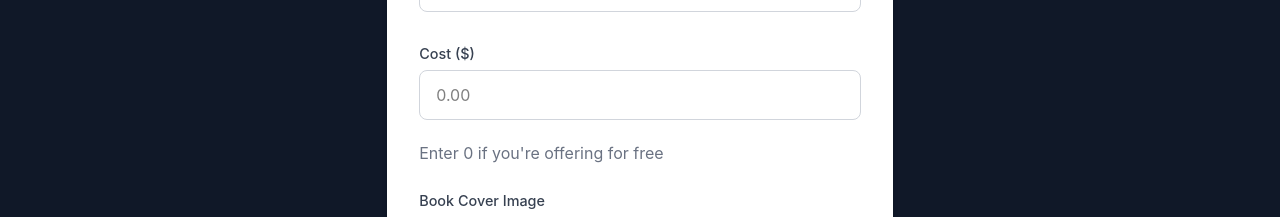
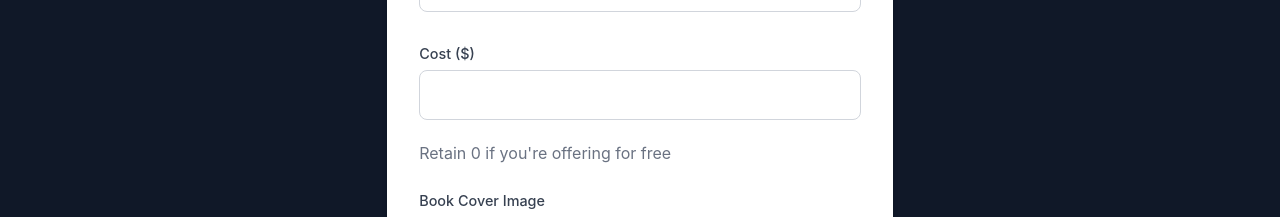
Before and after one commit to sethunath2003/CollegeConnect, a React (Vite) app in the folder frontend/: page /bookexchange/post in a window 1280 px wide. Shown: the part 724-941 px from the top of the page. Built offline with nearby package versions, Linux system fonts and the light colour scheme; sample sign-in values are in the browser's storage.

Commit message:
fix(PostBook): ensure cost is a number and update input step for cost field

```diff
--- a/frontend/src/modules/Books/PostBook.jsx
+++ b/frontend/src/modules/Books/PostBook.jsx
@@ -152,11 +152,15 @@ const PostBook = () => {
       const bookFormData = new FormData();
 
       for (const key in formData) {
-        bookFormData.append(key, formData[key]);
+        if (key === "cost") {
+          bookFormData.append("cost", parseFloat(formData.cost) || 0); // Ensure number
+        } else {
+          bookFormData.append(key, formData[key]);
+        }
       }
 
       const response = await axios.post(
-        "http://localhost:8000/api/books/create/",
+        "http://localhost:8000/api/books/post/",
         bookFormData,
         {
           headers: {
@@ -334,10 +338,9 @@ const PostBook = () => {
             className={`w-full p-2 border ${
               errors.cost ? "border-red-500" : "border-gray-300"
             } rounded focus:outline-none focus:ring-2 focus:ring-blue-500`}
-            step="0.01"
+            step="1"
             min="0"
             required
-            placeholder="0.00"
           />
           {errors.cost && (
             <p className="error-message text-red-500 text-xs mt-1">
@@ -345,7 +348,7 @@ const PostBook = () => {
             </p>
           )}
           <p className="text-xs text-gray-500 mt-1">
-            Enter 0 if you're offering for free
+            Retain 0 if you're offering for free
           </p>
         </div>
 
```
Also changed, not shown: 1 other file (tests, documents, lock files or other folders).
